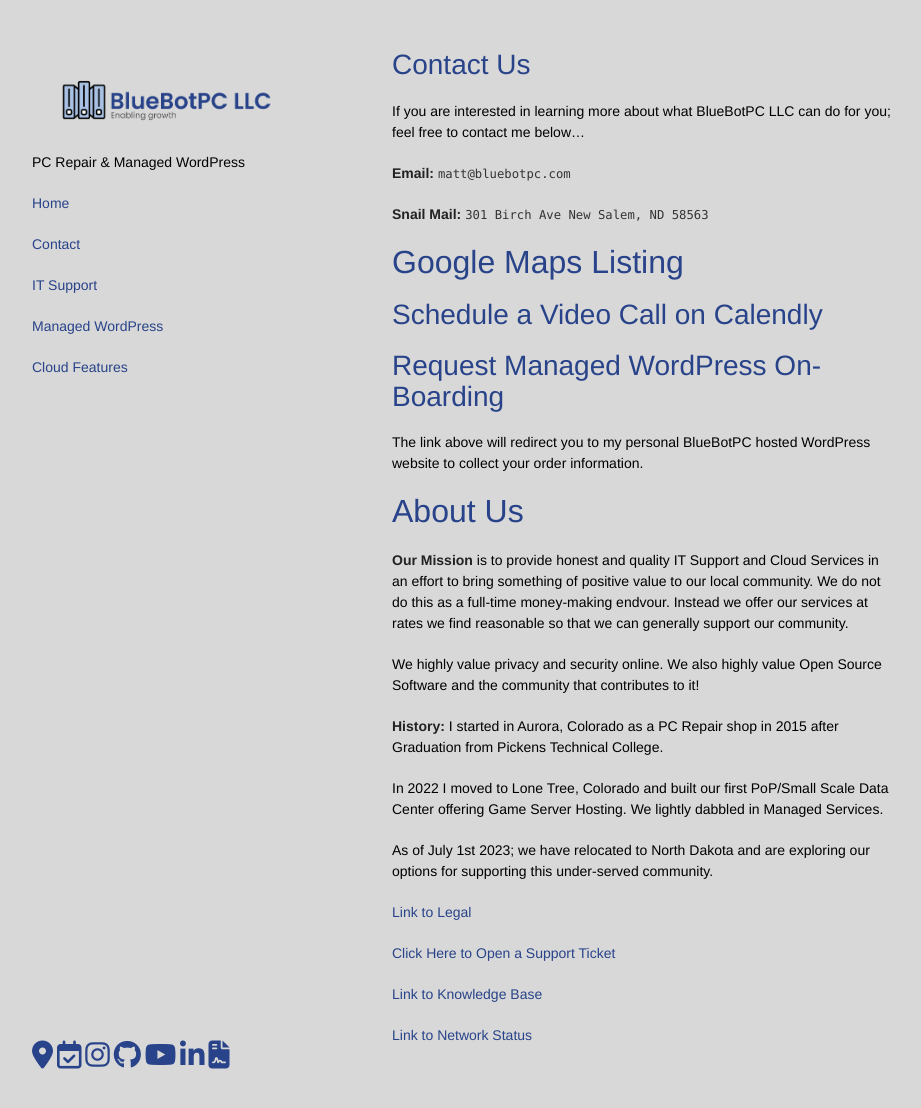
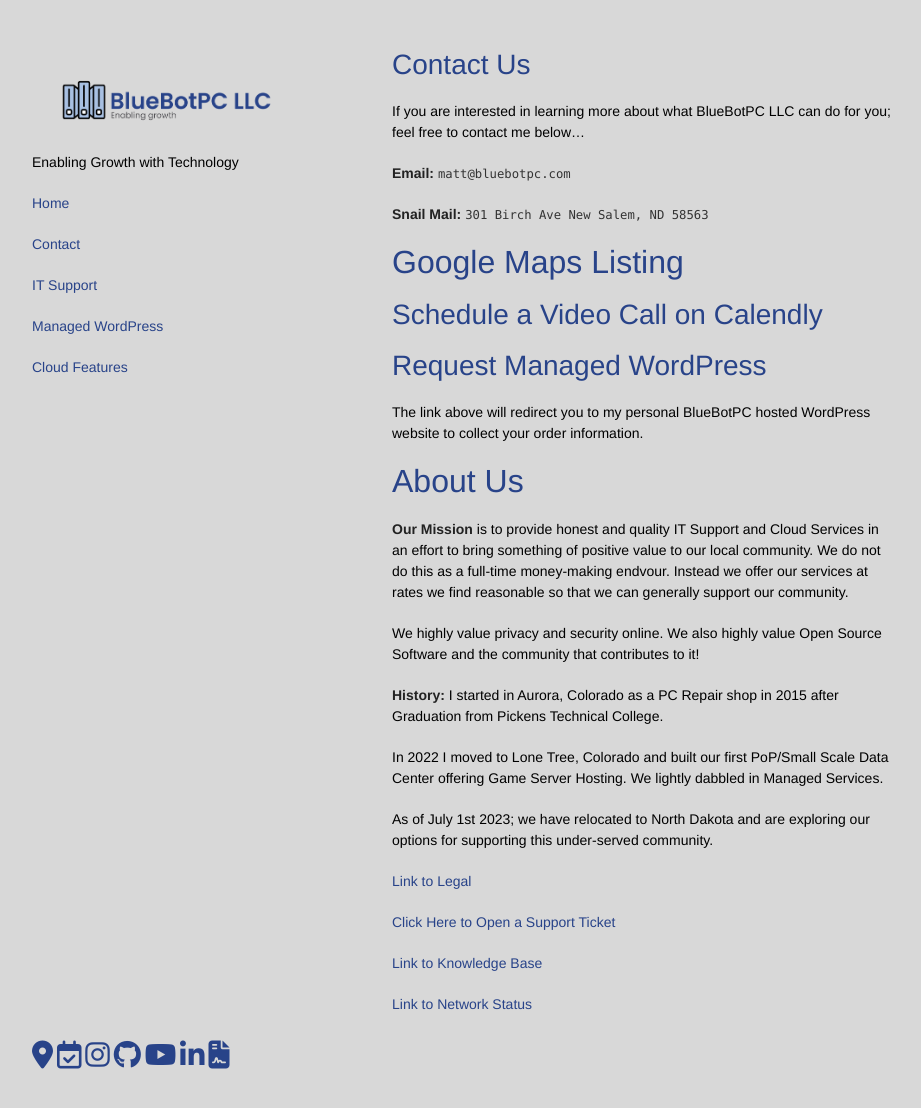
Before and after one commit to GoobyFRS/bluebotpc-web, a Jekyll site: the page built from pages/contact.md, in a window 1280 px wide and 1116 px high. Shown: the top 1108 px of the window, without its empty margins (178-1099 px from the left). Built offline with Jekyll 4.4.1, drawn with Linux system fonts in a browser that asks for light colours; nearby versions of some CDN libraries; our own code applies the rules of GitHub Pages for plain Markdown files.

Commit message:
highlight desc - updated
note to self - Ruby really likes the "Enable Growth" tagline

```diff
--- a/_config.yml
+++ b/_config.yml
@@ -2,7 +2,7 @@
 title: BlueBotPC LLC
 tagline: Create Local Value
 email: matt@bluebotpc.com
-description: PC Repair & Managed WordPress
+description: Enabling Growth with Technology
 url: "https://www.bluebotpc.com"
 permalink: pretty
 favicon: /assets/img/favicon.ico
--- a/pages/contact.md
+++ b/pages/contact.md
@@ -13,7 +13,7 @@ If you are interested in learning more about what BlueBotPC LLC can do for you;
 
 ### [Schedule a Video Call on Calendly](https://calendly.com/bluebotpc/consult)
 
-### [Request Managed WordPress On-Boarding](https://www.mattfaulkner.net/bluebotpc/)
+### [Request Managed WordPress](https://www.mattfaulkner.net/bluebotpc/)
 
 The link above will redirect you to my personal BlueBotPC hosted WordPress website to collect your order information.
 
@@ -35,4 +35,4 @@ As of July 1st 2023; we have relocated to North Dakota and are exploring our opt
 
 [Link to Knowledge Base](https://www.bluebotpc.com/pages/kb/)
 
-[Link to Network Status](https://uptime.bluebotpc.com/status/home)
+[Link to Network Status](https://bluebotpcstatus.statuspage.io/)
```
